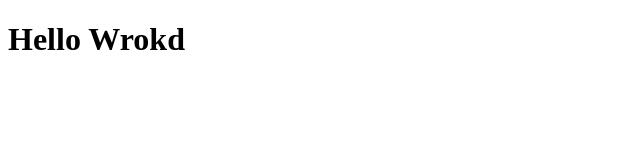
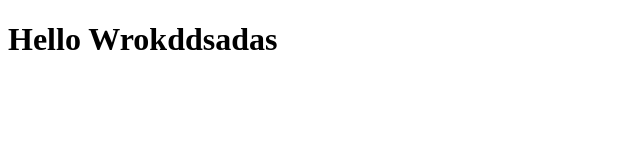
Before and after one commit to vanmy5198/git_demo, a plain HTML site: page index.html in a window 1280 px wide. Shown: the whole page, without its empty margins (0-640 px from the left). Drawn offline with Linux system fonts and the light colour scheme.

Commit message:
add index

```diff
--- a/index.html
+++ b/index.html
@@ -7,6 +7,6 @@
     <title>Document</title>
 </head>
 <body>
-    <h1> Hello Wrokd</h1>
+    <h1> Hello Wrokddsadas</h1>
 </body>
 </html>
```
